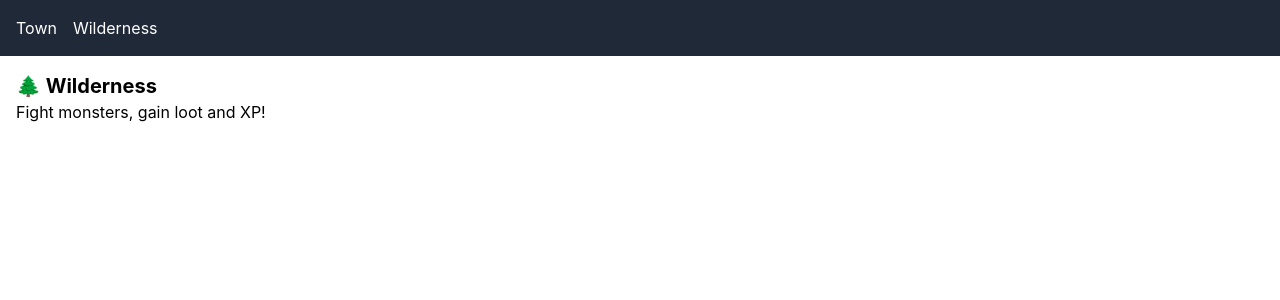
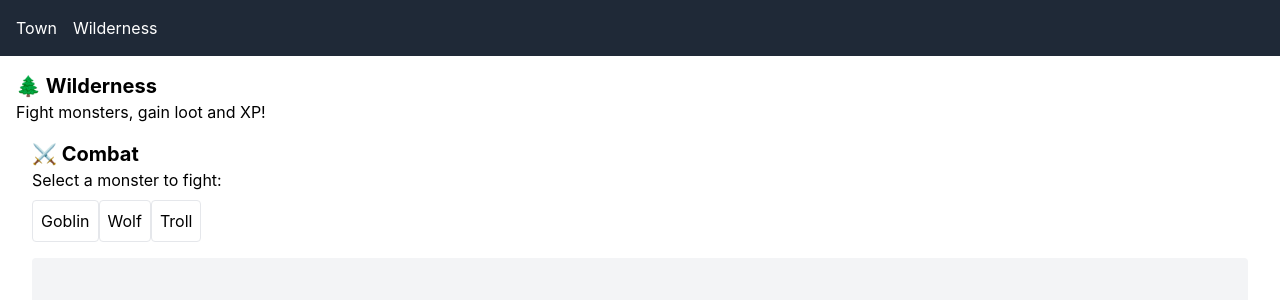
Before and after one commit to SETHK3/web-rpg, a React (Create React App) app: page /wilderness in a window 1280 px wide. Shown: the top 300 px of the page. Built offline with nearby package versions, Linux system fonts and the light colour scheme.

Commit message:
combat sytem

```diff
--- /dev/null
+++ b/src/scenes/Combat.tsx
@@ -0,0 +1,102 @@
+import { useState } from "react";
+import { useGameStore } from "../state/gameStore";
+
+interface Monster {
+  name: string;
+  hp: number;
+  attack: number;
+  rewardGold: number;
+  rewardXP: number;
+}
+
+const monsters: Monster[] = [
+  { name: "Goblin", hp: 6, attack: 2, rewardGold: 5, rewardXP: 3 },
+  { name: "Wolf", hp: 10, attack: 3, rewardGold: 10, rewardXP: 5 },
+  { name: "Troll", hp: 18, attack: 4, rewardGold: 20, rewardXP: 10 },
+];
+
+export default function Combat() {
+  const { hp, attack, gainGold, addItem } = useGameStore();
+  const [monster, setMonster] = useState<Monster | null>(null);
+  const [playerHP, setPlayerHP] = useState(hp);
+  const [monsterHP, setMonsterHP] = useState(0);
+  const [log, setLog] = useState<string[]>([]);
+
+  const startCombat = (selected: Monster) => {
+    setMonster({ ...selected });
+    setMonsterHP(selected.hp);
+    setPlayerHP(hp);
+    setLog([`You encountered a ${selected.name}!`]);
+  };
+
+  const attackMonster = () => {
+    if (!monster) return;
+
+    const newMonsterHP = monsterHP - attack;
+    const newPlayerHP = playerHP - monster.attack;
+
+    setMonsterHP(newMonsterHP);
+    setPlayerHP(newPlayerHP);
+
+    const newLog = [
+      ...log,
+      `You hit the ${monster.name} for ${attack} damage.`,
+    ];
+
+    if (newMonsterHP <= 0) {
+      gainGold(monster.rewardGold);
+      newLog.push(
+        `You defeated the ${monster.name} and earned ${monster.rewardGold} gold!`
+      );
+      setMonster(null);
+    } else {
+      newLog.push(`The ${monster.name} hits you for ${monster.attack} damage.`);
+    }
+
+    if (newPlayerHP <= 0) {
+      newLog.push("You were defeated... back to town!");
+      setMonster(null);
+    }
+
+    setLog(newLog);
+  };
+
+  return (
+    <div className="p-4">
+      <h2 className="text-xl font-bold">⚔️ Combat</h2>
+      {!monster && (
+        <div className="space-y-2">
+          <p>Select a monster to fight:</p>
+          {monsters.map((m) => (
+            <button
+              key={m.name}
+              onClick={() => startCombat(m)}
+              className="p-2 border rounded hover:bg-gray-100"
+            >
+              {m.name}
+            </button>
+          ))}
+        </div>
+      )}
+      {monster && (
+        <div className="mt-4">
+          <p>
+            🧟 {monster.name}: {monsterHP} HP
+          </p>
+          <p>🧍 You: {playerHP} HP</p>
+          <button
+            onClick={attackMonster}
+            className="mt-2 px-4 py-2 bg-red-500 text-white rounded"
+          >
+            Attack
+          </button>
+        </div>
+      )}
+      <div className="mt-4 bg-gray-100 p-2 rounded h-40 overflow-y-scroll">
+        {log.map((line, i) => (
+          <p key={i}>{line}</p>
+        ))}
+      </div>
+    </div>
+  );
+}
--- a/src/scenes/Wilderness.tsx
+++ b/src/scenes/Wilderness.tsx
@@ -1,8 +1,11 @@
+import Combat from "./Combat";
+
 export default function Wilderness() {
   return (
     <div className="p-4">
       <h1 className="text-xl font-bold">🌲 Wilderness</h1>
       <p>Fight monsters, gain loot and XP!</p>
+      <Combat />
     </div>
   );
 }
```
